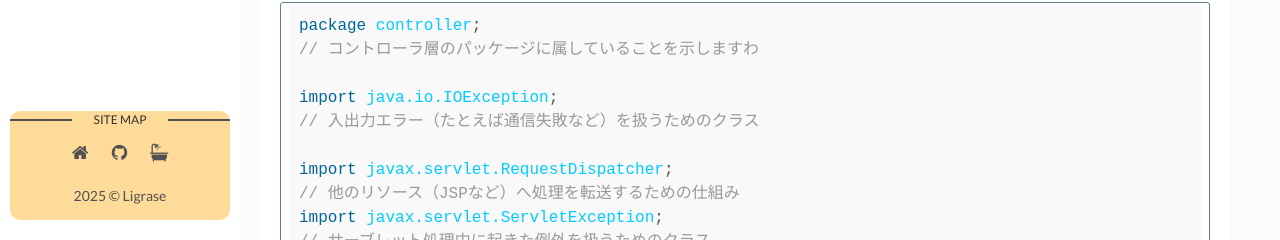
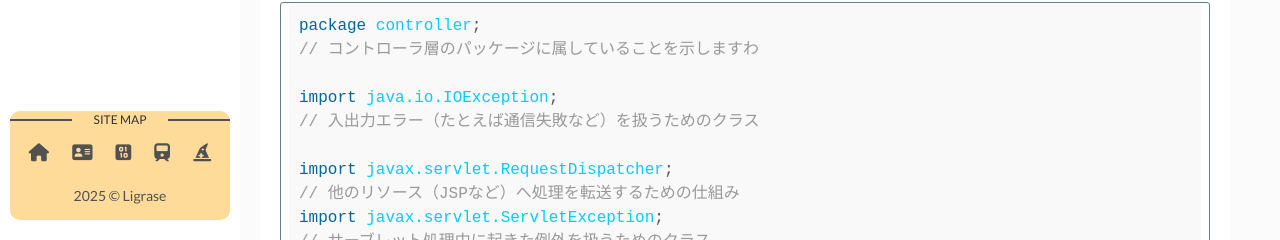
Before and after one commit to Liqrase/diary-3, a Jekyll site: the page built from _posts/2025-03-25-diary.markdown, in a window 1280 px wide and 900 px high, scrolled down 543 px. Shown: the part 660-900 px from the top of the window. Built offline with Jekyll 4.4.1, drawn with Linux system fonts in a browser that asks for light colours; nearby versions of some CDN libraries.

Commit message:
250326-a

```diff
--- a/_includes/head.html
+++ b/_includes/head.html
@@ -82,7 +82,7 @@
 	<!-- Google Fonts -->
 	<link href="https://fonts.googleapis.com/css?family=PT+Serif:400,700|Lato:300,400,700&display=swap" rel="stylesheet">
 	<!-- Font Awesome -->
-	<link rel="stylesheet" href="{{ "/assets/fonts/font-awesome/css/font-awesome.min.css" | prepend: site.baseurl }}">
+  <script src="https://kit.fontawesome.com/ae073a4f7f.js" crossorigin="anonymous"></script>
 	<!-- Styles -->
 	<link rel="stylesheet" href="{{ "/assets/css/main.css" | prepend: site.baseurl }}">
 </head>
--- a/_layouts/main.html
+++ b/_layouts/main.html
@@ -18,9 +18,11 @@ layout: default
     <section class="contact">
       <h3 class="contact-title">Site map</h3>
       <ul>
-        <li><a href="https://liqrase.github.io/cafe/" target="_self"><i class="fa fa-home" aria-hidden="true"></i></a></li>
-        <li><a href="https://github.com/Liqrase" target="_blank"><i class="fa fa-github" aria-hidden="true"></i></a></li>
-        <li><a href="https://jp.finalfantasyxiv.com/lodestone/character/49115670/ " target="_blank"><i class="fa fa-bath" aria-hidden="true"></i></a></li>
+        <li><a href="https://liqrase.github.io/cafe/" target="_self"><i class="fa-solid fa-house" aria-hidden="true"></i></a></li>
+        <li><a href="https://liqrase.github.io/cafe/profile/" target="_blank"><i class="fa-solid fa-address-card"></i></a></li>
+        <li><a href="https://liqrase.github.io/diary-1/" target="_blank"><i class="fa-solid fa-square-binary"></i></a></li>
+        <li><a href="https://liqrase.github.io/diary-2/" target="_blank"><i class="fa-solid fa-train"></i></a></li>
+        <li><a href="https://jp.finalfantasyxiv.com/lodestone/character/49115670/ " target="_blank"><i class="fa-solid fa-hat-wizard" aria-hidden="true"></i></a></li>
       </ul>
     </section> <!-- End Section Contact -->
     <div class="copyright">
--- a/assets/js/open-external-links.js
+++ b/assets/js/open-external-links.js
@@ -1,10 +1,12 @@
 document.addEventListener("DOMContentLoaded", function () {
   document.querySelectorAll("a").forEach((link) => {
-      const targetUrl = "https://liqrase.github.io/cafe/"; // 例外として現在のタブで開くURL
-
-      if (link.hostname !== window.location.hostname && link.href !== targetUrl) {
-          link.setAttribute("target", "_blank");
-          link.setAttribute("rel", "noopener noreferrer");
-      }
+    const exceptionPrefix = "https://liqrase.github.io/";
+    if (
+      link.hostname !== window.location.hostname &&
+      !link.href.startsWith(exceptionPrefix)
+    ) {
+      link.setAttribute("target", "_blank");
+      link.setAttribute("rel", "noopener noreferrer");
+    }
   });
 });
```
